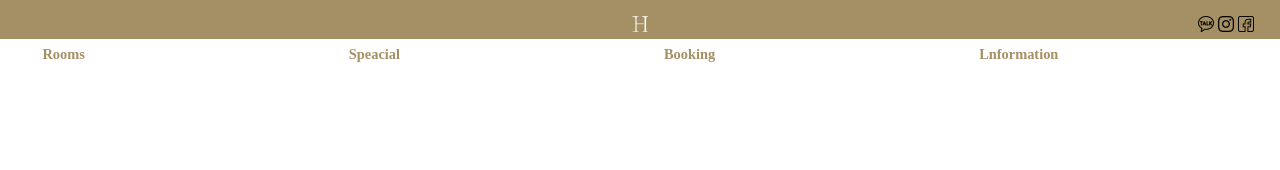
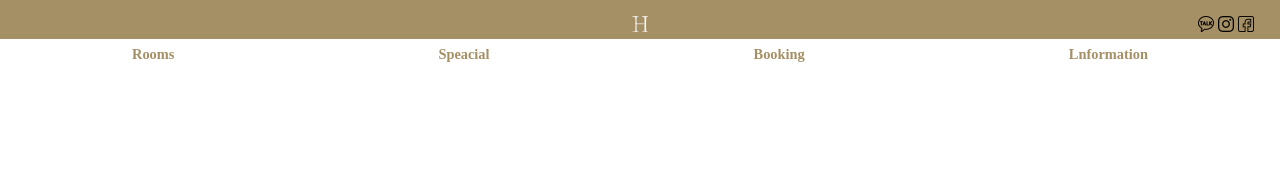
Before and after one commit to dnsetjd/daon1, a plain HTML site: page index.html in a window 1280 px wide. Shown: the top 170 px of the page. Drawn offline with Linux system fonts and the light colour scheme; a web font is replaced by a local one.

Commit message:
Add files via upload

```diff
--- a/css/common.css
+++ b/css/common.css
@@ -258,7 +258,7 @@ main{width: 91%;margin: 0; padding: 0;margin-right: 0;float: right;}
                 .a-1 .menu{ display: flex;
                     margin:0; padding:0;width: 100%;
                     justify-content: space-around;
-                    margin-left: -7%;
+                    margin-left: 0%;
                     margin-top: 0.5%;
                     position: static;
                 opacity: 01;}
```
